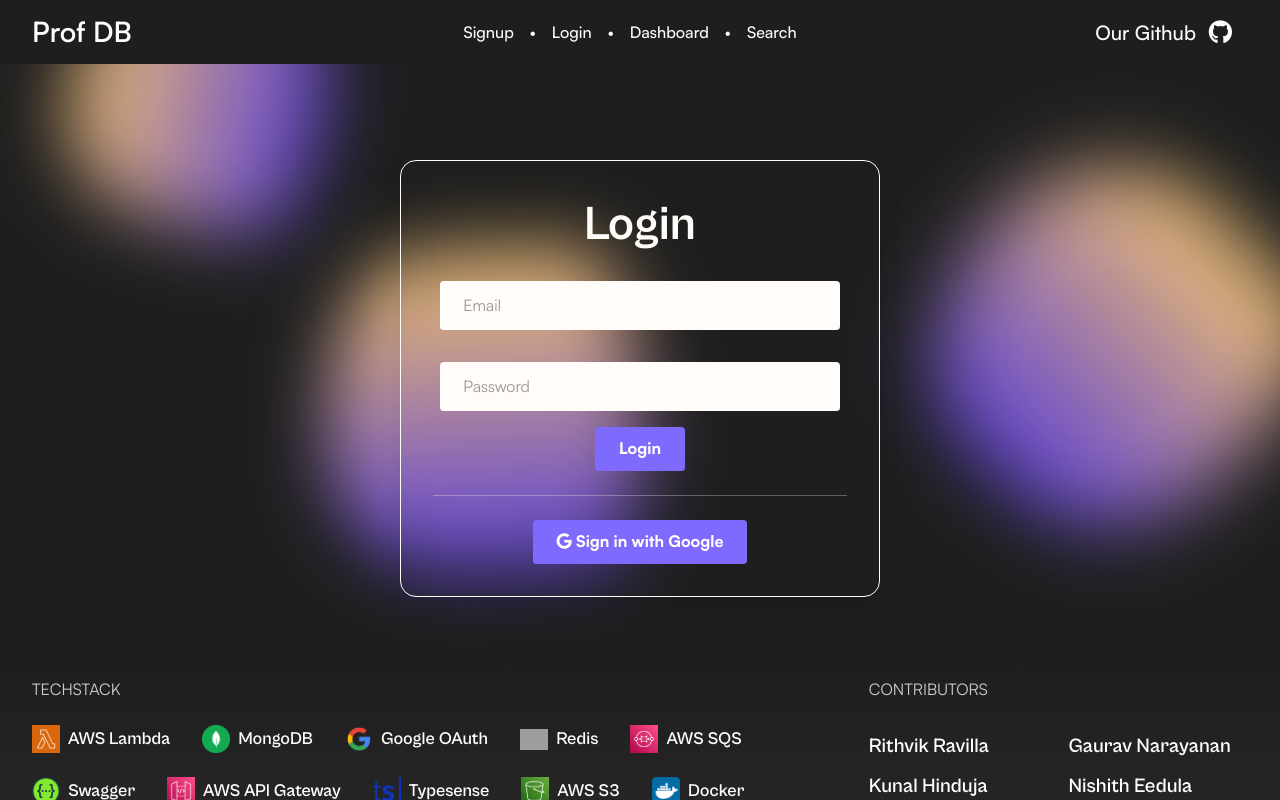
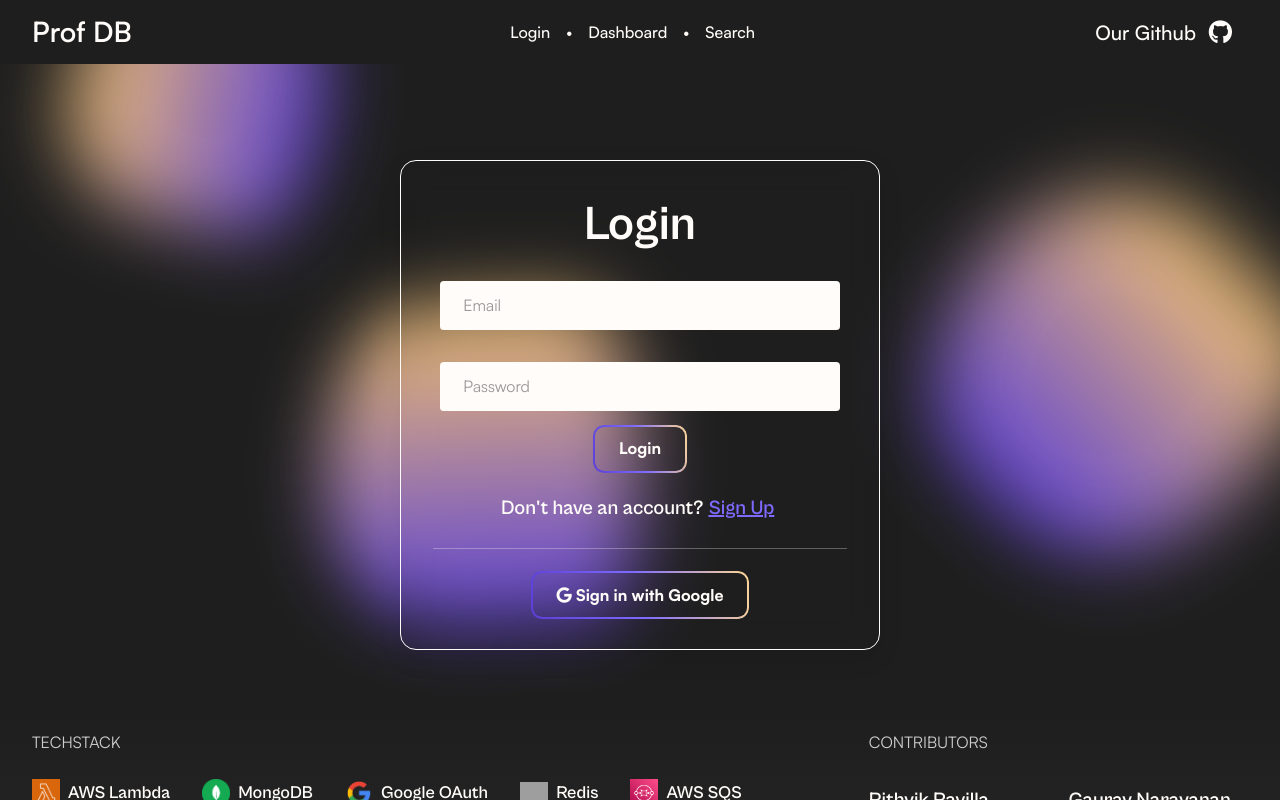
Before and after one commit to RithvikR1218/Academia-frontend, a React (Vite) app: page /login in a window 1280 px wide. Built offline with nearby package versions, Linux system fonts and the light colour scheme; no server answers; grey boxes are pictures that could not be loaded.

Commit message:
fix: handle key down for arrow keys

```diff
--- a/src/components/Navbar/Navbar.jsx
+++ b/src/components/Navbar/Navbar.jsx
@@ -29,8 +29,6 @@ export default function Navbar() {
       <div className="nav-links">
         {!isAuthenticated && (
           <>
-            <Link to="/signup" onClick={() => setMenuOpen(false)}>Signup</Link>
-            <span className="dot">•</span>
             <Link to="/login" onClick={() => setMenuOpen(false)}>Login</Link>
             <span className="dot">•</span>
           </>
--- a/src/pages/Login/Login.css
+++ b/src/pages/Login/Login.css
@@ -6,14 +6,38 @@
 }
 
 .login-button {
-    background-color: var(--accent-1);
+    position: relative;
+    background: transparent;
     color: var(--text-1);
     border: none;
     padding: 0.6rem 1.5rem;
     font-weight: 800;
-    border-radius: 0.3vw;
+    border-radius: 0.7rem;
     cursor: pointer;
-    transition: background-color 0.3s ease;
+    z-index: 1;
+    transition: color 0.3s ease;
+}
+
+.login-button::before {
+    content: "";
+    position: absolute;
+    top: -2px;
+    left: -2px;
+    right: -2px;
+    bottom: -2px;
+    background: linear-gradient(75deg, var(--accent-1-dark), var(--accent-1), var(--accent-2));
+    border-radius: inherit;
+    z-index: -1;
+    mask:
+      linear-gradient(#fff 0 0) content-box,
+      linear-gradient(#fff 0 0);
+    -webkit-mask:
+      linear-gradient(#fff 0 0) content-box,
+      linear-gradient(#fff 0 0);
+    mask-composite: exclude;
+    -webkit-mask-composite: destination-out;
+    padding: 2px;
+    box-sizing: border-box;
 }
 
 .login-bar {
@@ -71,3 +95,25 @@
     margin: 0.5rem 1rem 1rem;
     word-spacing: 0.15rem;
 }
+
+.signup-prompt {
+    text-align: center;
+    margin-top: 1.5rem;
+    display: flex;
+    justify-content: cente;
+    align-items: center;
+}
+
+.signup-link{
+    font-family: CabinetGrotesk-Variable, sans-serif;
+    font-weight: 600;
+    font-size: 1.25rem;
+    line-height: 1.25rem;
+    margin: 0.3rem;
+    color: var(--accent-1);
+}
+
+.signup-link:hover {
+    text-decoration: underline;
+    color: var(--accent-2);
+}
--- a/src/pages/Login/Login.jsx
+++ b/src/pages/Login/Login.jsx
@@ -88,6 +88,11 @@ export default function Login() {
                     Login
                 </button>
 
+                <div className="signup-prompt">
+                    <h3>Don't have an account?</h3>
+                    <a href="/signup" className="signup-link">Sign Up</a>
+                </div>
+
                 <div className="divider"></div>
 
                 <button className="login-button" onClick={handleGoogleLogin}>
--- a/src/pages/SignUp/SignUp.css
+++ b/src/pages/SignUp/SignUp.css
@@ -6,14 +6,38 @@
 }
 
 .signup-button {
-    background-color: var(--accent-1);
+    position: relative;
+    background: transparent;
     color: var(--text-1);
     border: none;
     padding: 0.6rem 1.5rem;
     font-weight: 800;
-    border-radius: 0.3vw;
+    border-radius: 0.7rem;
     cursor: pointer;
-    transition: background-color 0.3s ease;
+    z-index: 1;
+    transition: color 0.3s ease;
+}
+
+.signup-button::before {
+    content: "";
+    position: absolute;
+    top: -2px;
+    left: -2px;
+    right: -2px;
+    bottom: -2px;
+    background: linear-gradient(75deg, var(--accent-1-dark), var(--accent-1), var(--accent-2));
+    border-radius: inherit;
+    z-index: -1;
+    mask:
+      linear-gradient(#fff 0 0) content-box,
+      linear-gradient(#fff 0 0);
+    -webkit-mask:
+      linear-gradient(#fff 0 0) content-box,
+      linear-gradient(#fff 0 0);
+    mask-composite: exclude;
+    -webkit-mask-composite: destination-out;
+    padding: 2px;
+    box-sizing: border-box;
 }
 
 .signup-bar {
--- a/src/pages/VerifyOTP/VerifyOTP.css
+++ b/src/pages/VerifyOTP/VerifyOTP.css
@@ -6,14 +6,38 @@
 }
 
 .otp-button {
-    background-color: var(--accent-1);
+    position: relative;
+    background: transparent;
     color: var(--text-1);
     border: none;
     padding: 0.6rem 1.5rem;
     font-weight: 800;
-    border-radius: 0.3vw;
+    border-radius: 0.7rem;
     cursor: pointer;
-    transition: background-color 0.3s ease;
+    z-index: 1;
+    transition: color 0.3s ease;
+}
+
+.otp-button::before {
+    content: "";
+    position: absolute;
+    top: -2px;
+    left: -2px;
+    right: -2px;
+    bottom: -2px;
+    background: linear-gradient(75deg, var(--accent-1-dark), var(--accent-1), var(--accent-2));
+    border-radius: inherit;
+    z-index: -1;
+    mask:
+      linear-gradient(#fff 0 0) content-box,
+      linear-gradient(#fff 0 0);
+    -webkit-mask:
+      linear-gradient(#fff 0 0) content-box,
+      linear-gradient(#fff 0 0);
+    mask-composite: exclude;
+    -webkit-mask-composite: destination-out;
+    padding: 2px;
+    box-sizing: border-box;
 }
 
 .otp-bar {
--- a/src/pages/VerifyOTP/VerifyOTP.jsx
+++ b/src/pages/VerifyOTP/VerifyOTP.jsx
@@ -14,27 +14,45 @@ export default function VerifyOTP() {
     }
   }, []);
 
+  const focusAndPlaceCursorEnd = (input) => {
+    input.focus();
+    const length = input.value.length;
+    input.setSelectionRange(length, length);
+};
+
     const handleChange = (e, index) => {
         const value = e.target.value;
 
         if (/^\d$/.test(value)) {
             e.target.value = value;
             if (index < 5) {
-            inputRefs.current[index + 1].focus();
+                const nextInput = inputRefs.current[index + 1];
+                if (nextInput) focusAndPlaceCursorEnd(nextInput);
             }
         }
         else {
             e.target.value = '';
-        inputRefs.current[index].focus();
+            const currentInput = inputRefs.current[index];
+            if (currentInput) focusAndPlaceCursorEnd(currentInput);
         }
-  };
+    }
 
   const handleKeyDown = (e, index) => {
     if (e.key === 'Backspace' && !e.target.value && index > 0) {
-      inputRefs.current[index - 1].focus();
+        const prevInput = inputRefs.current[index - 1];
+        if (prevInput) focusAndPlaceCursorEnd(prevInput);
     }
     if (e.key === 'Enter') {
         handleVerify();
+    }
+    if (e.key === 'ArrowRight' && index < 5) {
+        const nextInput = inputRefs.current[index + 1];
+        if (nextInput) focusAndPlaceCursorEnd(nextInput);
+    }
+    if (e.key === 'ArrowLeft' && index > 0) {
+        e.preventDefault();
+        const prevInput = inputRefs.current[index - 1];
+        if (prevInput) focusAndPlaceCursorEnd(prevInput);
     }
   };
 
```
Lines whose indentation alone changed are shown as unchanged.
